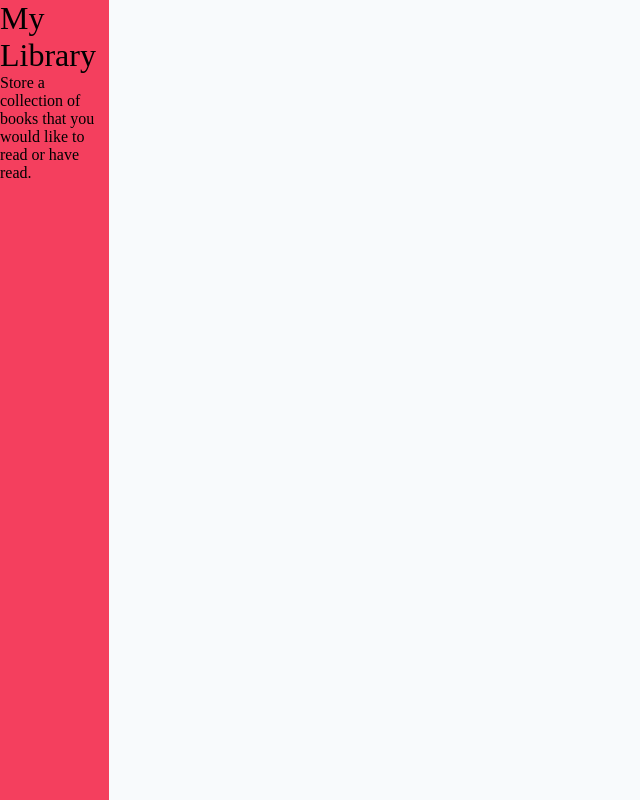
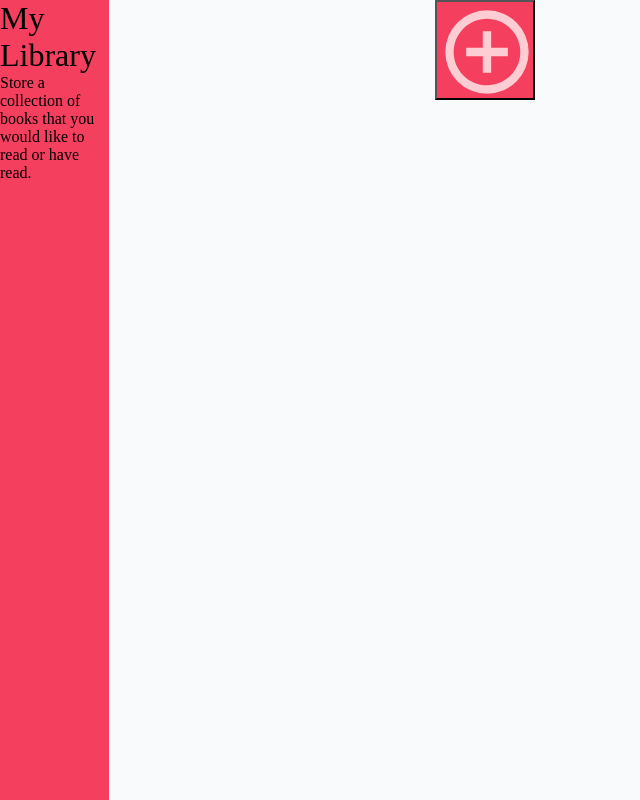
Before and after one commit to MichaelHalaj/Library-TOP, a website: page index.html in a window 1280 px wide. Shown: the whole page, without its empty margins (0-640 px from the left). Drawn offline with Linux system fonts and the light colour scheme.

Commit message:
Format button style and size

```diff
--- a/index.html
+++ b/index.html
@@ -10,15 +10,17 @@
   </head>
   <body>
     <div class="sidebar">
-        <div class="title">My Library</div>
-        <div class="description">
-            Store a collection of books that you
-            would like to read or have read.
-        </div>
+      <div class="title">My Library</div>
+      <div class="description">
+        Store a collection of books that you would like to read or have read.
+      </div>
     </div>
 
-    <div class="library">
-
-    </div>
+    <div class="library"></div>
+    <button class="add-book">
+        <svg style="width:100px;height:100px" viewBox="0 0 24 24">
+            <path fill="#FECDD3" d="M12,20C7.59,20 4,16.41 4,12C4,7.59 7.59,4 12,4C16.41,4 20,7.59 20,12C20,16.41 16.41,20 12,20M12,2A10,10 0 0,0 2,12A10,10 0 0,0 12,22A10,10 0 0,0 22,12A10,10 0 0,0 12,2M13,7H11V11H7V13H11V17H13V13H17V11H13V7Z" />
+        </svg>
+    </button>
   </body>
 </html>
--- a/styles.css
+++ b/styles.css
@@ -7,6 +7,7 @@ html{
     --rose: #f43f5e;
     --slate: #f8fafc;
     --light-rose: #fecdd3;
+    --button-size: 100px;
     background-color: var(--slate);
     display: flex;
     flex-wrap: wrap;
@@ -19,7 +20,15 @@ html{
 .sidebar{
     flex: 1;
     background-color: var(--rose);
+    position: sticky;
 }
 .library{
     flex: 3;
 }
+.add-book{
+   /* background-image: url('icons/plus-circle-outline.svg'); */
+    height: var(--button-size);
+    width: var(--button-size);
+    background-color: var(--rose);
+    cursor: pointer;
+}
```
Also changed, not shown: icons/plus-circle-outline.svg (added).
